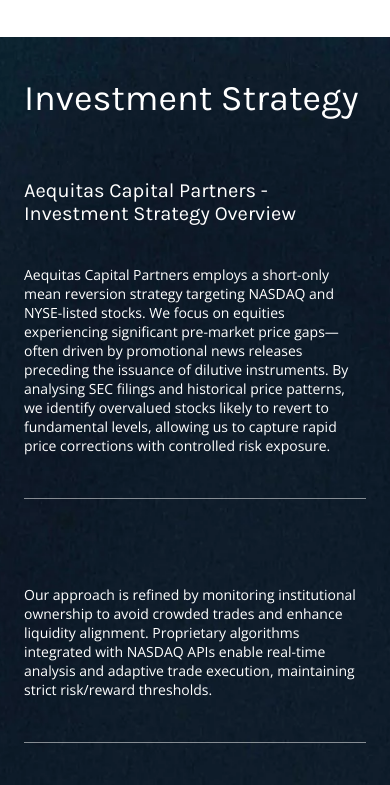
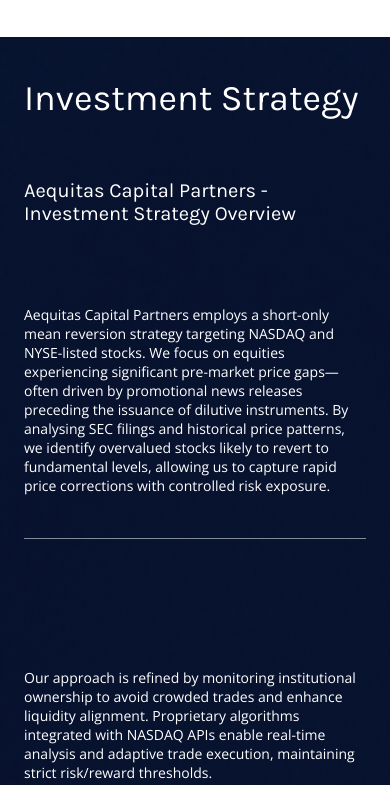
Before and after one commit to Traderyo93/Aequitasdash, a website: page index.html in a window 390 px wide. Shown: the part 1345-2130 px from the top of the page. Drawn offline with nearby package versions, Linux system fonts and the light colour scheme.

Commit message:
Update index.html

```diff
--- a/index.html
+++ b/index.html
@@ -226,24 +226,25 @@
         /* Investment Strategy Section */
         .investment-section {
             width: 100%;
-            background: url('assets/images/Blue Background.png');
+            background: linear-gradient(0deg, rgba(0, 0, 0, 0.50) 0%, rgba(0, 0, 0, 0.50) 100%),
+                        linear-gradient(0deg, rgba(15, 44, 130, 0.59) 0%, rgba(15, 44, 130, 0.59) 100%),
+                        url('assets/images/Blue Background.png') lightgray;
             background-size: cover;
             background-position: center;
-            background-repeat: no-repeat;
-            padding: 80px 77px;
+            padding: 80px 0;
         }
 
         .investment-container {
-            max-width: 1440px;
-            margin: 0 auto;
             display: flex;
-            gap: 80px;
             align-items: flex-start;
+            min-height: 500px;
         }
 
         .investment-left {
             flex: 0 0 auto;
-            width: 400px;
+            width: 50%;
+            padding-left: 77px;
+            padding-right: 40px;
         }
 
         .investment-title {
@@ -267,7 +268,11 @@
 
         .investment-right {
             flex: 1;
-            max-width: 635px;
+            padding-right: 77px;
+            padding-left: 40px;
+            display: flex;
+            flex-direction: column;
+            justify-content: flex-start;
         }
 
         .investment-paragraph {
@@ -326,18 +331,17 @@
             }
 
             .investment-section {
-                padding: 60px 40px;
-                background-size: cover;
-                background-position: center;
+                padding: 60px 0;
             }
 
             .investment-container {
                 flex-direction: column;
-                gap: 60px;
+                min-height: auto;
             }
 
             .investment-left {
                 width: 100%;
+                padding: 0 40px 60px 40px;
             }
 
             .investment-title {
@@ -349,11 +353,7 @@
             }
 
             .investment-right {
-                max-width: 100%;
-            }
-
-            .investment-divider {
-                width: 100%;
+                padding: 0 40px;
             }
         }
 
@@ -406,13 +406,15 @@
             }
 
             .investment-section {
-                padding: 40px 24px;
-                background-size: cover;
-                background-position: center;
+                padding: 40px 0;
             }
 
             .investment-container {
                 gap: 40px;
+            }
+
+            .investment-left {
+                padding: 0 24px 40px 24px;
             }
 
             .investment-title {
@@ -421,6 +423,10 @@
 
             .investment-subtitle {
                 font-size: 20px;
+            }
+
+            .investment-right {
+                padding: 0 24px;
             }
 
             .investment-text {
```
